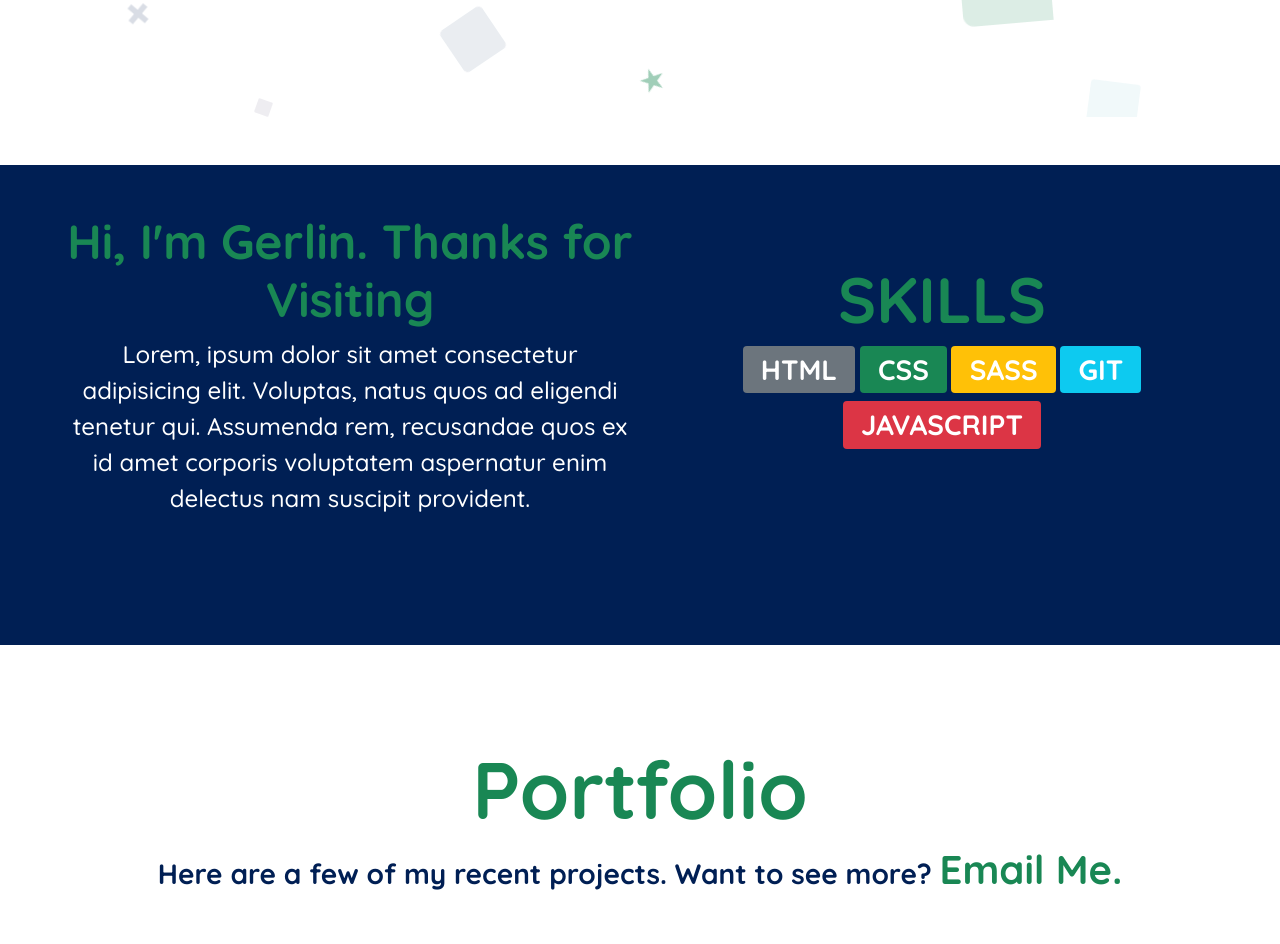
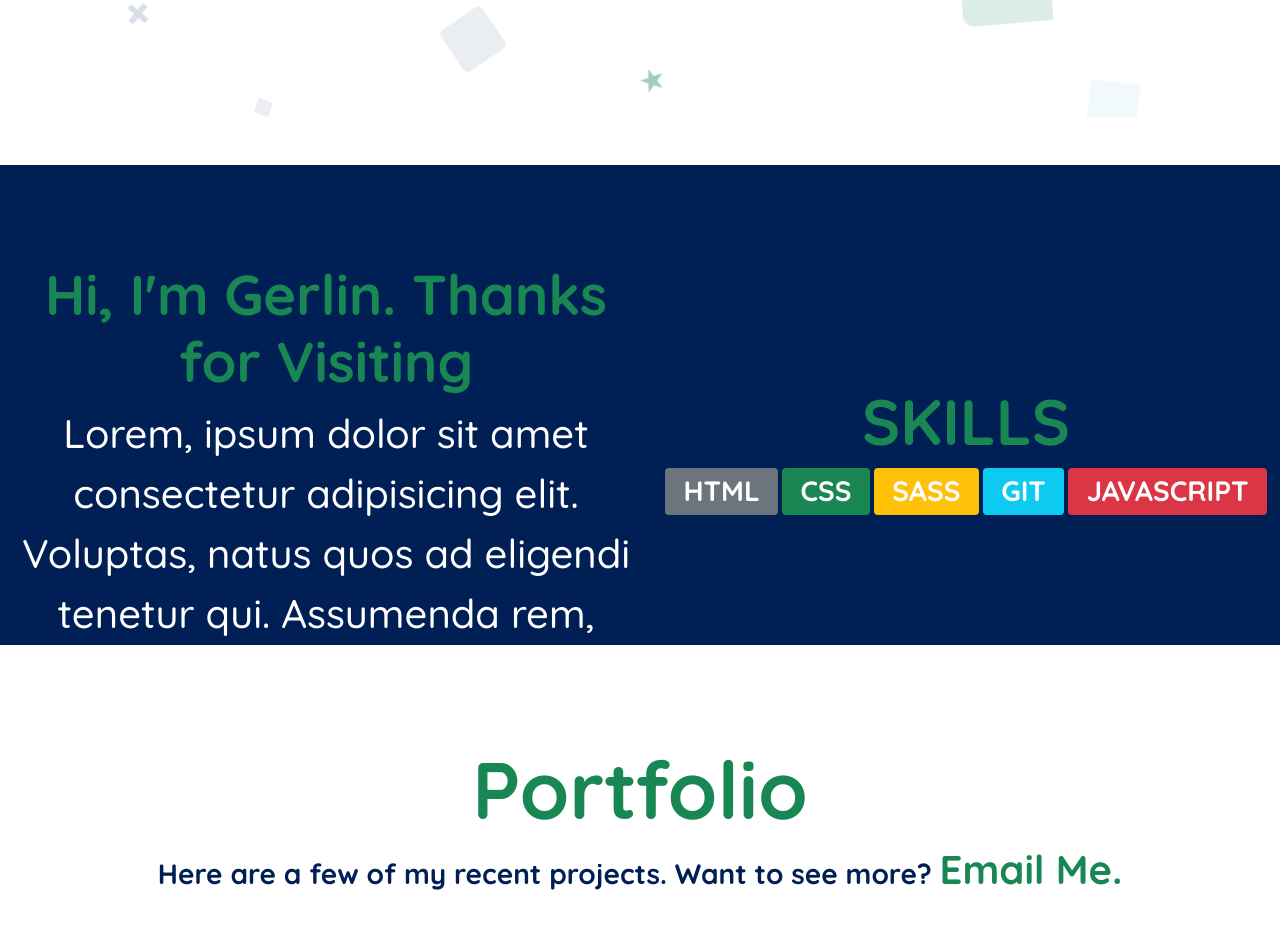
Before and after one commit to gerlinp/gerlinp.github.io, a plain HTML site: page index.html in a window 1280 px wide. Shown: the part 683-1627 px from the top of the page. Drawn offline with nearby package versions, Linux system fonts and the light colour scheme.

Commit message:
submitting

```diff
--- a/index.html
+++ b/index.html
@@ -63,12 +63,12 @@
     </ul>
 </div > <!--/header background -->
 
-<div id="about" class="p-5 my-5 d-md-flex">
-        <div class="col text-center fs-4 py-auto container">
-            <h2 class="text-center text-success fw-bolder display-5">Hi, I'm Gerlin. Thanks for Visiting</h2>
-            <p class="text-white  py-auto text-center">Lorem, ipsum dolor sit amet consectetur adipisicing elit. Voluptas, natus quos ad eligendi tenetur qui. Assumenda rem, recusandae quos ex id amet corporis voluptatem aspernatur enim delectus nam suscipit provident.</p>
+<div id="about" class="pt-5 my-5 d-md-flex">
+        <div class="col text-center fs-4 my-auto container">
+            <h2 class="text-center text-success fw-bolder display-4 pt-5">Hi, I'm Gerlin. Thanks for Visiting</h2>
+            <p class="text-white py-auto text-center fs-1">Lorem, ipsum dolor sit amet consectetur adipisicing elit. Voluptas, natus quos ad eligendi tenetur qui. Assumenda rem, recusandae quos ex id amet corporis voluptatem aspernatur enim delectus nam suscipit provident.</p>
         </div>
-    <div class="rounded  py-auto col">
+    <div class="rounded  py-auto my-auto col">
         <div id="skills" class="col text-center p-" >
             <h2 class="text-center text-success fw-bolder display-3 pt-md-5">SKILLS</h2>
             <h4 class=" badge fs-3 bg-secondary">HTML</h4>
--- a/js/app.js
+++ b/js/app.js
@@ -61,7 +61,7 @@ for ( let i = 0; i < projects.length; i++ ) {
   `;
 }
 portfolio.insertAdjacentHTML('beforeend', html);
-// /-------------------word rotation-----------------/
+// -------------------word rotation-----------------//
 var words = (function(){
   var words = [
       'Web Developer',
```
Also changed, not shown: images/portfolio-2.png.
